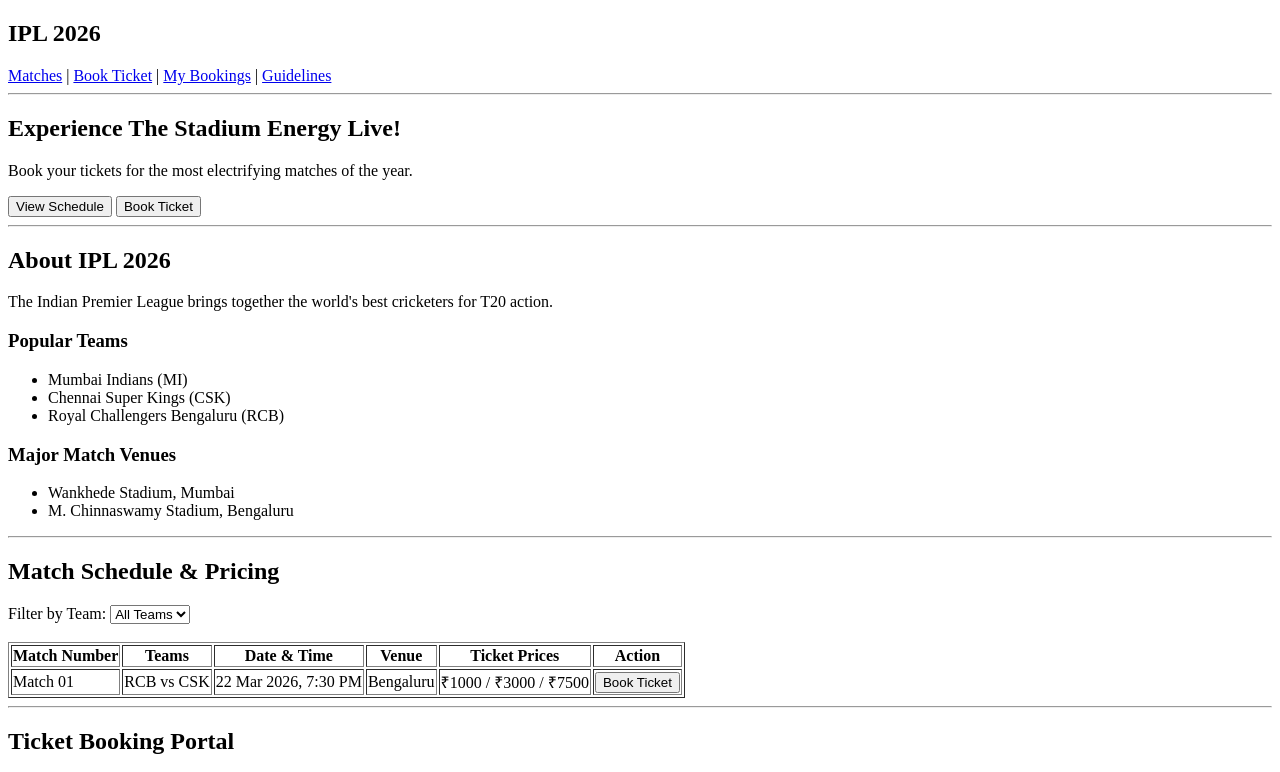
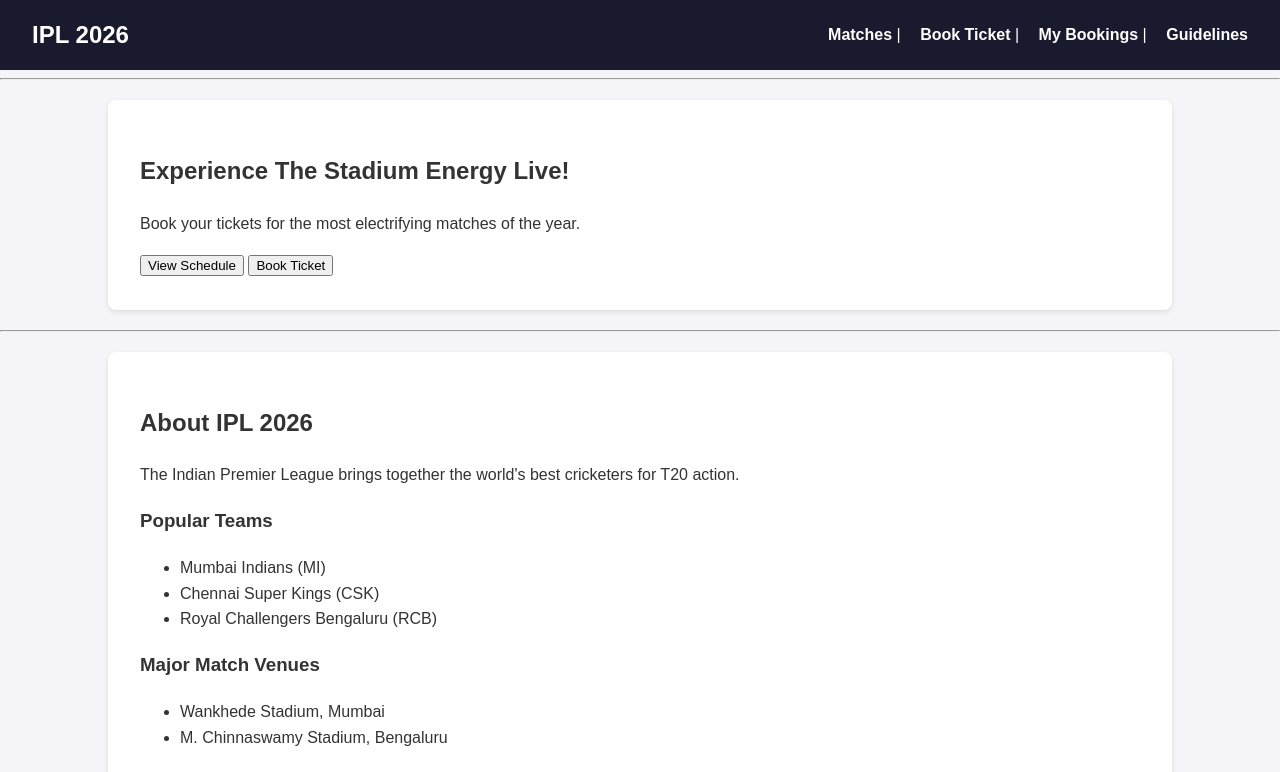
Before and after one commit to dsilvajemimamiyanna07-rgb/ipl-ticket-booking, a plain HTML site: page index.html in a window 1280 px wide. Shown: the top 772 px of the page. Drawn offline with Linux system fonts and the light colour scheme.

Commit message:
Complete Activity 2: Added CSS styles and stylesheet

```diff
--- a/CSS/style.css
+++ b/CSS/style.css
@@ -0,0 +1,111 @@
+:root {
+    --primary-color: #1a1a2e;
+    --accent-color: #e94560;
+    --bg-color: #f4f4f9;
+    --text-color: #333333;
+    --white: #ffffff;
+}
+
+body {
+    font-family: Arial, sans-serif;
+    margin: 0;
+    padding: 0;
+    background-color: var(--bg-color);
+    color: var(--text-color);
+    line-height: 1.6;
+}
+
+/* Header & Navigation */
+header {
+    background-color: var(--primary-color);
+    color: var(--white);
+    padding: 1rem 2rem;
+    display: flex;
+    justify-content: space-between;
+    align-items: center;
+    position: sticky;
+    top: 0;
+    z-index: 100;
+}
+
+header h2 {
+    margin: 0;
+}
+
+nav a {
+    color: var(--white);
+    text-decoration: none;
+    margin-left: 15px;
+    font-weight: bold;
+}
+
+nav a:hover {
+    color: var(--accent-color);
+}
+
+/* Hero Section */
+.hero {
+    background: linear-gradient(rgba(0,0,0,0.6), rgba(0,0,0,0.6)), url('https://images.unsplash.com/photo-1540747913346-19e32dc3e97e?auto=format&fit=crop&w=1200&q=80') no-repeat center center/cover;
+    color: var(--white);
+    text-align: center;
+    padding: 4rem 2rem;
+}
+
+.hero button {
+    background-color: var(--accent-color);
+    color: var(--white);
+    border: none;
+    padding: 10px 20px;
+    margin: 10px;
+    cursor: pointer;
+    font-size: 1rem;
+    border-radius: 5px;
+}
+
+/* Sections & Cards */
+section {
+    max-width: 1000px;
+    margin: 20px auto;
+    background: var(--white);
+    padding: 2rem;
+    border-radius: 8px;
+    box-shadow: 0 2px 5px rgba(0,0,0,0.1);
+}
+
+/* Tables */
+table {
+    width: 100%;
+    border-collapse: collapse;
+    margin-top: 1rem;
+}
+
+th, td {
+    border: 1px solid #ddd;
+    padding: 10px;
+    text-align: left;
+}
+
+th {
+    background-color: var(--primary-color);
+    color: var(--white);
+}
+
+/* Forms */
+input, select {
+    width: 100%;
+    padding: 8px;
+    margin-top: 5px;
+    margin-bottom: 15px;
+    box-sizing: border-box;
+    border: 1px solid #ccc;
+    border-radius: 4px;
+}
+
+/* Footer */
+footer {
+    text-align: center;
+    padding: 1rem;
+    background-color: var(--primary-color);
+    color: var(--white);
+    margin-top: 2rem;
+}
--- a/index.html
+++ b/index.html
@@ -3,6 +3,7 @@
 <head>
     <meta charset="UTF-8">
     <title>IPL Ticket Booking</title>
+    <link rel="stylesheet" href="CSS/style.css">
 </head>
 <body>
 
```
